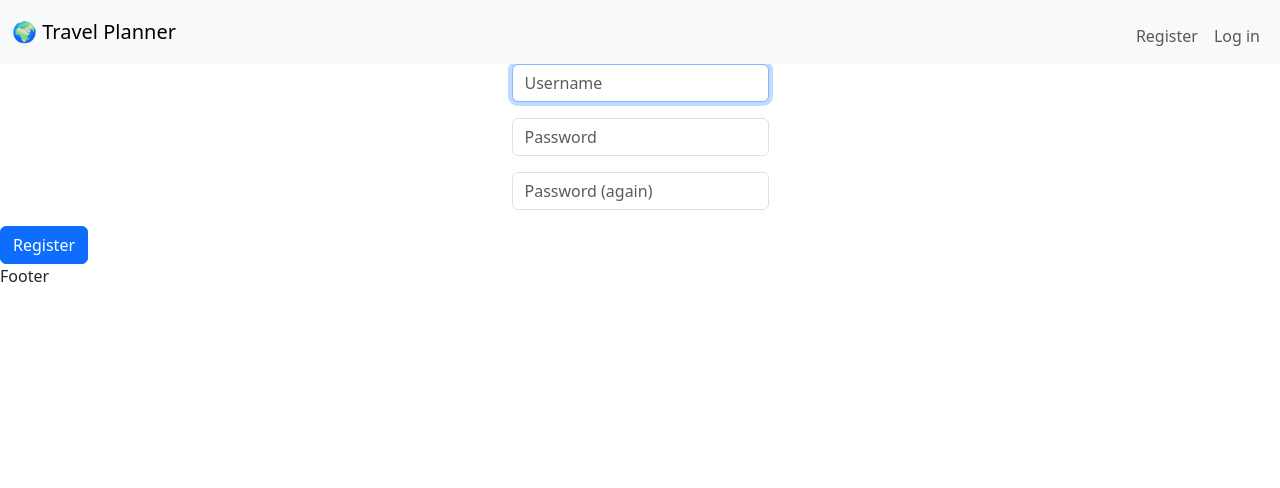
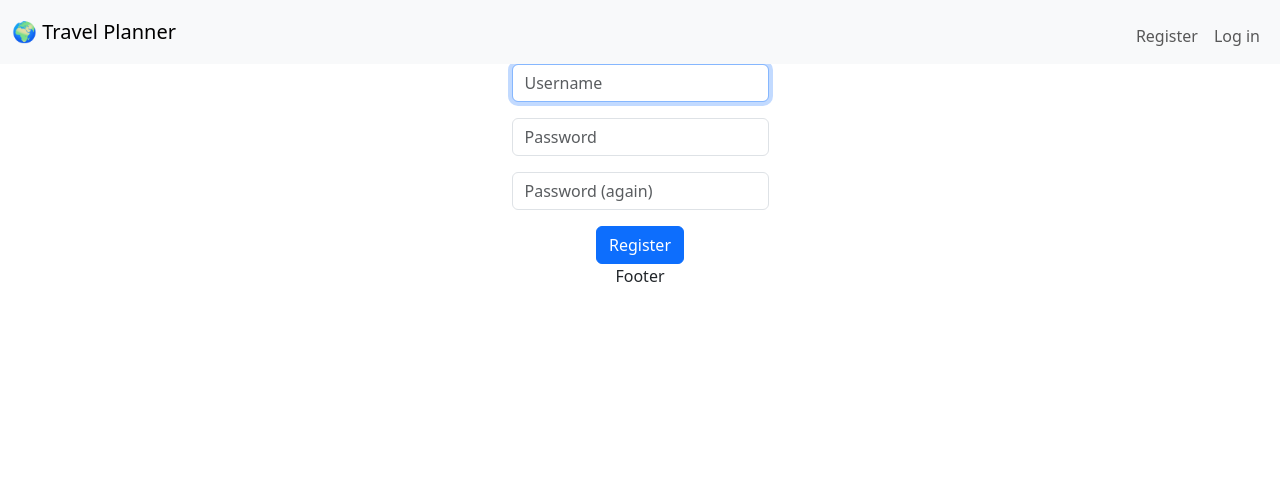
Before and after one commit to aifontao/TralvelPlanner, a Flask app: page /register in a window 1280 px wide. Shown: the top 488 px of the page. Run offline with Flask 3, Linux system fonts and the light colour scheme; some libraries are stand-ins or nearby versions.

Commit message:
Create static/styles.css

```diff
--- /dev/null
+++ b/static/styles.css
@@ -0,0 +1,3 @@
+body {
+    text-align: center
+}
--- a/templates/layout.html
+++ b/templates/layout.html
@@ -8,6 +8,9 @@
     <!-- http://getbootstrap.com/docs/5.3/ -->
     <link href="https://cdn.jsdelivr.net/npm/bootstrap@5.3.7/dist/css/bootstrap.min.css" rel="stylesheet"
         integrity="sha384-LN+7fdVzj6u52u30Kp6M/trliBMCMKTyK833zpbD+pXdCLuTusPj697FH4R/5mcr" crossorigin="anonymous">
+
+    <link href="/static/styles.css" rel="stylesheet">
+
 </head>
 <body>
 
```
